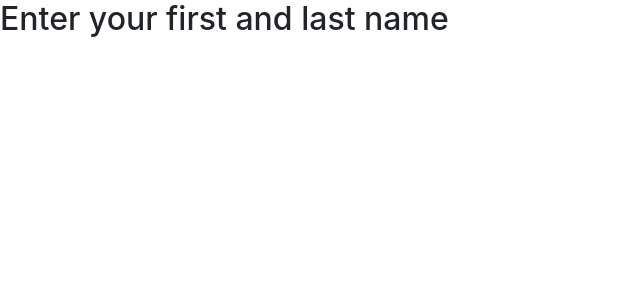
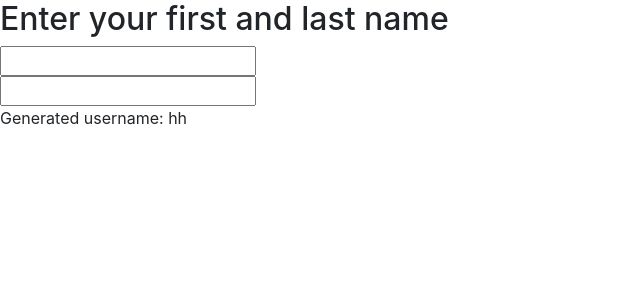
Before and after one commit to Marcel-Ng/WH-FE-NG-TEST, an Angular app: page /test-four in a window 1280 px wide. Shown: the top 300 px of the page, without its empty margins (0-640 px from the left). Built offline with nearby package versions, Linux system fonts and the light colour scheme.

Commit message:
Git commit that was done to prepare for github publishing

```diff
--- a/src/app/test-04.ts
+++ b/src/app/test-04.ts
@@ -1,29 +1,62 @@
 /**
- * Add 2 input forms in the following component for first name and last name. Once both forms are filled out by the user, and user has clicked out of the fields, then beside it a username should be automatically generated which should be in the following format: [firstname]_[lastname]_[random integer]
+ * Add 2 input forms in the following component for first name and last name. Once both forms are filled out by the user, and user has clicked
+ * out of the fields, then beside it a username should be automatically generated which should be in the following
+ * format: [firstname]_[lastname]_[random integer]
  * First name and last name should be lowercased, and then a random integer between 1 and 9 should be added to the end
  * For example: if the inputs are "John" and "DOE" the generated username could be "john_doe_4" or "john_doe_2"
  */
 import { Component, NgModule  } from '@angular/core';
 import { RouterModule} from "@angular/router";
 import { CommonModule } from '@angular/common';
+import {FormsModule, NgForm } from "@angular/forms";
 
 @Component({
     selector : 'ng-app',
+
     template : `
                 <h2>Enter your first and last name</h2>
                 <div>
+                    <form #myForm="ngForm">
+                        <input type="text" ngModel value="" (blur)="formBlurEvent(myForm)" name="firstname" />
+                        <br/>
+                        <input type="text" ngModel value="" (blur)="formBlurEvent(myForm)" name="lastname" />
+                    </form>
                 </div>
-                `,
+                <p> Generated username: {{username}} </p>`,
     styles : []
 })
 export class UserNameComponent {
 
+    username_available: boolean = false;
+    username: string = 'hh';
+    constructor(){
+
+    }
+
+    generateUsername(first_name: string, last_name: string):string{
+        const random_int = Math.round(Math.random()*10);
+        return `${first_name.toLowerCase()}_${last_name.toLowerCase()}_${random_int}`
+    }
+
+    formBlurEvent(form: NgForm){
+
+        if(form.value.firstname.trim() === '' || form.value.lastname.trim() === ''){
+            console.log("The two fields not filled yet");
+            this.username = '';
+            this.username_available = false;
+        }else{
+            console.log("Done: ", this.username);
+            this.username = this.generateUsername(form.value.firstname, form.value.lastname);
+            this.username_available = false;
+        }
+    }
 
 }
 
 @NgModule({
     imports : [
         CommonModule,
+        FormsModule,
         RouterModule.forChild([
             {
                 path : "",
--- a/src/app/test-05.ts
+++ b/src/app/test-05.ts
@@ -4,7 +4,7 @@
  * * Spot the memory leak
  *
  */
-import { Component, NgModule, Injectable, Input  } from '@angular/core';
+import { Component, NgModule, Injectable, Input, OnInit, AfterViewInit  } from '@angular/core';
 import { RouterModule, Router} from "@angular/router";
 import { CommonModule } from '@angular/common';
 import { BehaviorSubject } from 'rxjs';
@@ -53,7 +53,7 @@ export class MainComponent {
     template : `Sample Child component<br/> <button (click)="Next()">next test</button>`
 
 })
-export class TextChildComponent {
+export class TextChildComponent implements AfterViewInit {
 
     @Input('skip-current') skip = false;
 
@@ -65,8 +65,11 @@ export class TextChildComponent {
         this._router.navigate(["test-six"]);
     }
 
+
     ngAfterViewInit() {
-        if(this.skip) this._srv.SetTest("angular test #6");
+        setTimeout(()=>{
+            if(this.skip) this._srv.SetTest("angular test #6");
+        })
     }
 
 }
--- a/src/app/test-06.ts
+++ b/src/app/test-06.ts
@@ -53,6 +53,8 @@ At https://wallethub.com <b>bolded text</b>`;
         this.review_content = this.review_input;
     }
 
+
+
 }
 
 @NgModule({
```
Also changed, not shown: src/app/test-03.ts (+2 -13 lines).
